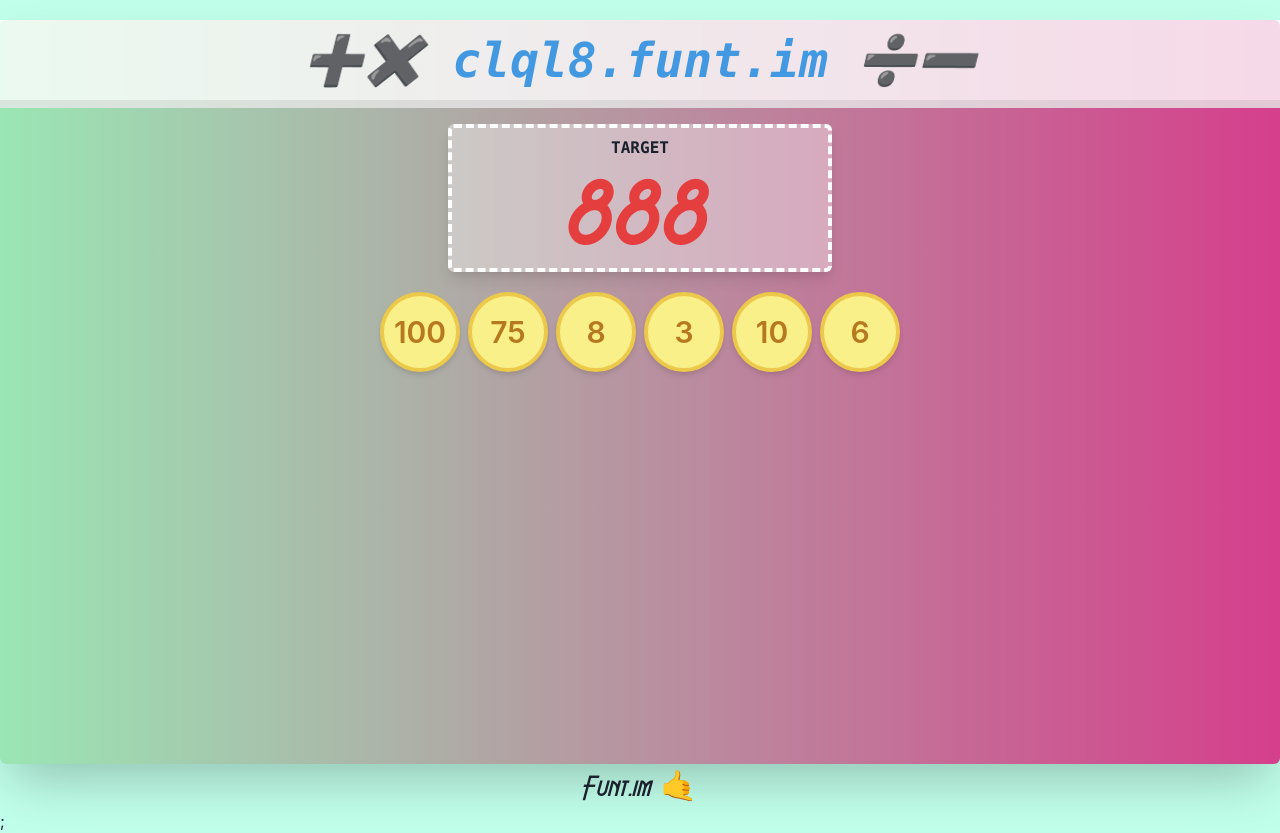
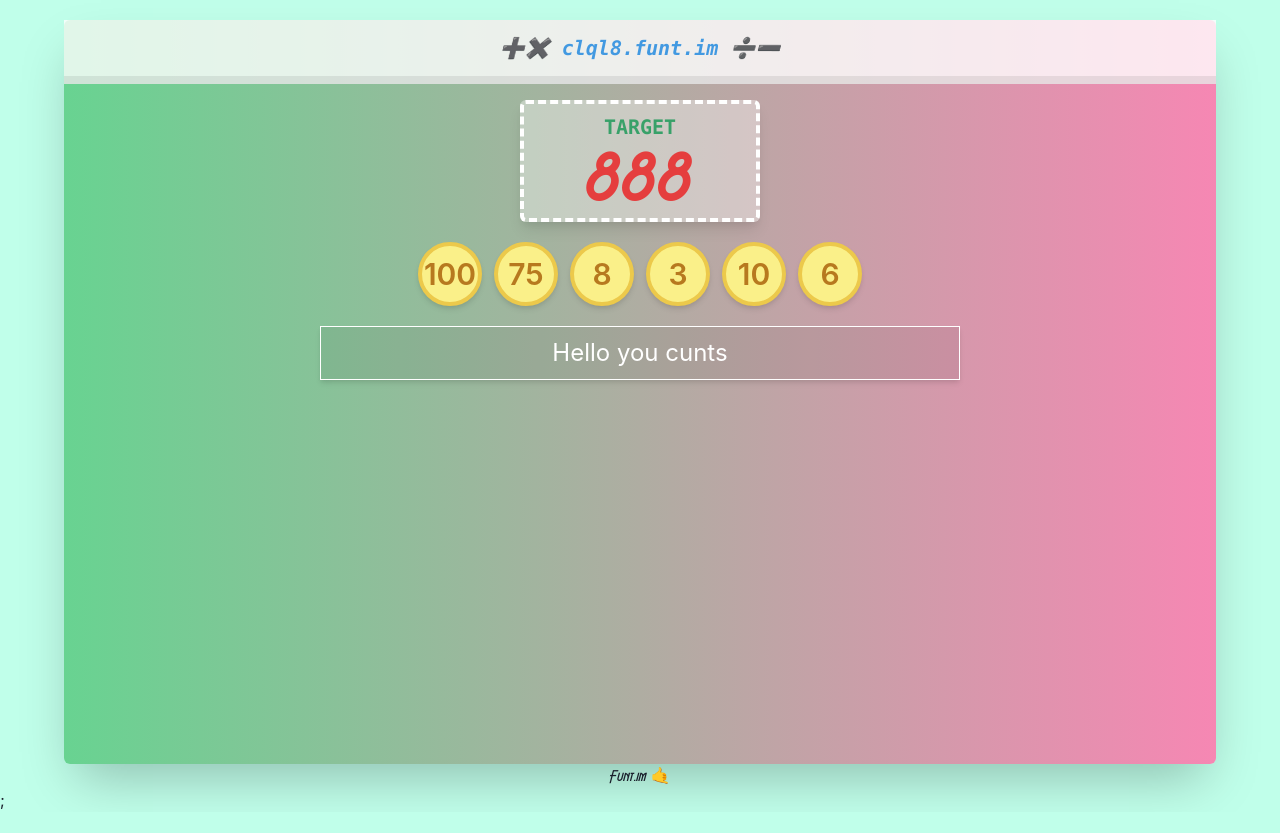
Before and after one commit to bhison/maths-challenge, a Next.js app: page / in a window 1280 px wide. After the commit the page ends 812 px from the top, so only its background shows below. Built offline with nearby package versions, Linux system fonts and the light colour scheme.

Commit message:
correct scale

```diff
--- a/pages/index.tsx
+++ b/pages/index.tsx
@@ -6,25 +6,26 @@ const IndexPage = () => {
   return (
     <>
       <Head>
-        <title>The Great Funt.im Maths Challenge</title>
+        <title>CLQL8</title>
         <meta name="viewport" content="initial-scale=1.0, width=device-width" />
+        <link rel="shortcut icon" href="/images/favicon.ico" />
       </Head>
       <Container
         mt="5"
-        maxW={["90vw", "container.lg", "container.xl"]}
+        maxW={["90vw"]}
         h="93vh"
         p={0}
-        bgGradient="linear(to-r, green.200, pink.500)"
+        bgGradient="linear(to-r, green.300, pink.300)"
         borderRadius="md"
         shadow="2xl"
       >
         <Heading
           w="full"
-          py={4}
+          py={[1, 2, 4]}
           textAlign="center"
           color="blue.400"
           bg="whiteAlpha.800"
-          size="2xl"
+          size={"md"}
           fontStyle="italic"
           fontFamily="mono"
           borderBottom="8px"
@@ -34,7 +35,7 @@ const IndexPage = () => {
         </Heading>
         <Game />
       </Container>
-      <Text w="full" textAlign="center" fontFamily="funt" fontSize="3xl">
+      <Text w="full" textAlign="center" fontFamily="funt">
         Funt.im 🤙
       </Text>
     </>
--- a/src/components/startingNumber.tsx
+++ b/src/components/startingNumber.tsx
@@ -8,8 +8,8 @@ const StartingNumber = ({ value }: { value: number }) => {
       borderRadius="full"
       bg="yellow.200"
       p="4"
-      h="20"
-      w="20"
+      h={[12, 12, 16]}
+      w={[12, 12, 16]}
       _hover={{
         background: "yellow.300",
       }}
@@ -17,7 +17,7 @@ const StartingNumber = ({ value }: { value: number }) => {
         background: "yellow.100",
       }}
       color="yellow.600"
-      fontSize="3xl"
+      fontSize={["xl", "2xl", "3xl"]}
       shadow="md"
     >
       {value}
--- /dev/null
+++ b/src/components/sumPane.tsx
@@ -0,0 +1,22 @@
+import { Box } from "@chakra-ui/react";
+import { sum } from "types";
+
+const SumPane = ({ sum }: { sum: sum }) => {
+  return (
+    <Box
+      w="full"
+      maxW="container.sm"
+      border="1px"
+      shadow="md"
+      bg="blackAlpha.100"
+      color="white"
+      textAlign="center"
+      p="2"
+      fontSize="2xl"
+    >
+      Hello you cunts
+    </Box>
+  );
+};
+
+export default SumPane;
--- a/src/sections/game.tsx
+++ b/src/sections/game.tsx
@@ -1,4 +1,5 @@
-import { Box, Container, HStack, Text } from "@chakra-ui/react";
+import { Box, Container, HStack, Text, VStack } from "@chakra-ui/react";
+import SumPane from "src/components/sumPane";
 import StartingNumber from "../components/startingNumber";
 
 const Game = () => {
@@ -7,7 +8,7 @@ const Game = () => {
       <Box
         pt="2"
         w="sm"
-        maxW="80vw"
+        maxW="240px"
         border="4px"
         borderStyle="dashed"
         borderColor="white"
@@ -23,12 +24,14 @@ const Game = () => {
           fontWeight="bold"
           bg="transparent"
           fontFamily="mono"
+          color="green.500"
+          fontSize="xl"
         >
           TARGET
         </Text>
         <Text
           bg="transparent"
-          fontSize={["8xl", "9xl", "9xl"]}
+          fontSize={"8xl"}
           w="full"
           textAlign="center"
           fontFamily="funt"
@@ -40,8 +43,14 @@ const Game = () => {
         </Text>
       </Box>
       <Box></Box>
-      <Box bg="transparent">
-        <HStack mx="auto" align="center" justify="center" bg="transparent">
+      <VStack bg="transparent" spacing={[2, 5]}>
+        <HStack
+          mx="auto"
+          align="center"
+          justify="center"
+          bg="transparent"
+          spacing={[1, 2, 3]}
+        >
           <StartingNumber value={100} />
           <StartingNumber value={75} />
           <StartingNumber value={8} />
@@ -49,7 +58,14 @@ const Game = () => {
           <StartingNumber value={10} />
           <StartingNumber value={6} />
         </HStack>
-      </Box>
+        <SumPane
+          sum={{
+            leftNumber: 100,
+            rightNumber: undefined,
+            operator: undefined,
+          }}
+        />
+      </VStack>
     </Container>
   );
 };
--- a/types.ts
+++ b/types.ts
@@ -4,7 +4,7 @@ export type startingNumber = bigStartingNumber | smallStartingNumber;
 export type operator = "multiply" | "divide" | "add" | "subtract";
 
 export type sum = {
-  leftNumber?: number;
+  leftNumber: number;
   rightNumber?: number;
   operator?: operator;
 };
```
Also changed, not shown: 1 other file (tests, documents, lock files or other folders).
